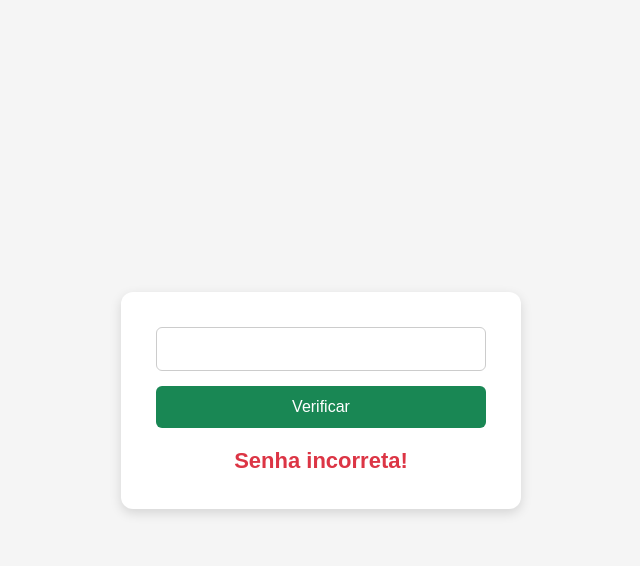
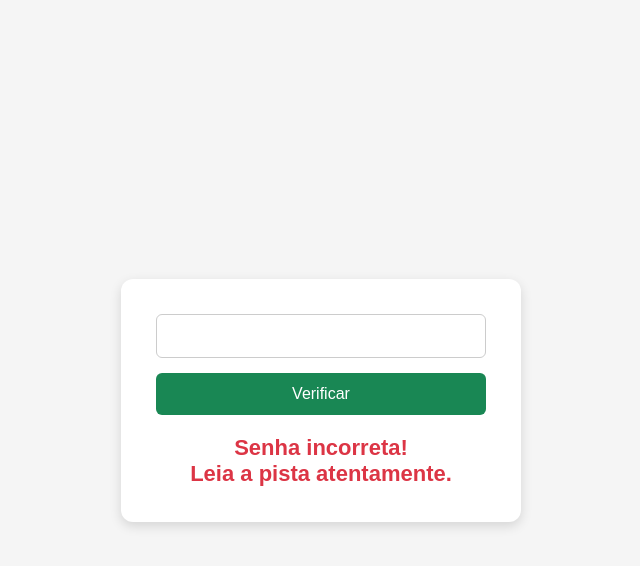
Before and after one commit to Lucas-lopes-oliveira/caca, a plain HTML site: page index.html in a window 1280 px wide. Both pictures are taken after a click on the button "Verificar". Shown: the whole page, without its empty margins (319-959 px from the left). Drawn offline with Linux system fonts and the light colour scheme.

Commit message:
mensagem de erro

```diff
--- a/index.html
+++ b/index.html
@@ -66,6 +66,7 @@
             margin-top: 20px;
             font-size: 22px;
             font-weight: bold;
+            white-space: pre-line;
         }
     </style>
 </head>
@@ -89,7 +90,7 @@
                 resultado.textContent = "CHURRASQUEIRA";
                 resultado.style.color = "#198754";
             } else {
-                resultado.textContent = "Senha incorreta!";
+                resultado.textContent = "Senha incorreta!\n Leia a pista atentamente.";
                 resultado.style.color = "#dc3545";
             }
         }
```
